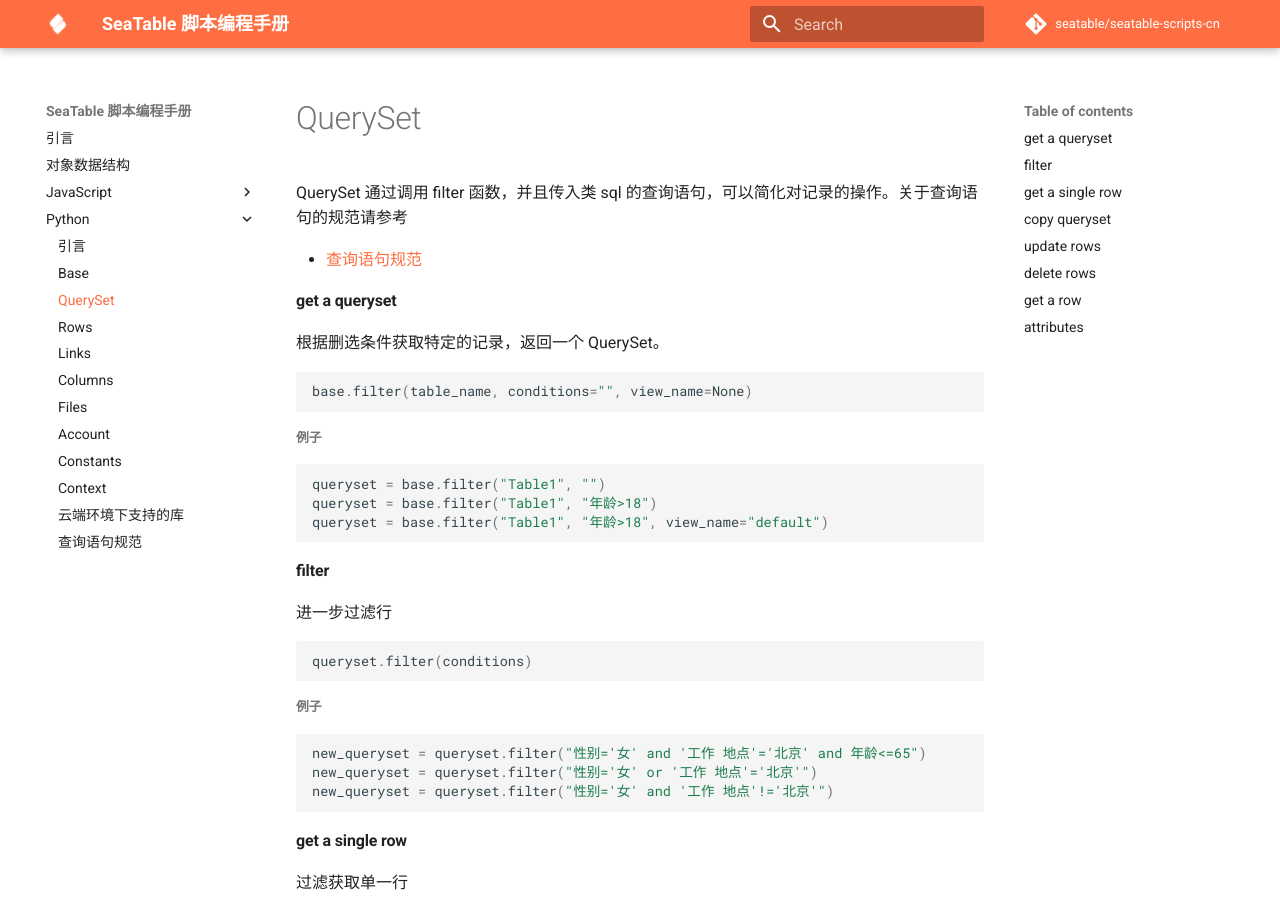
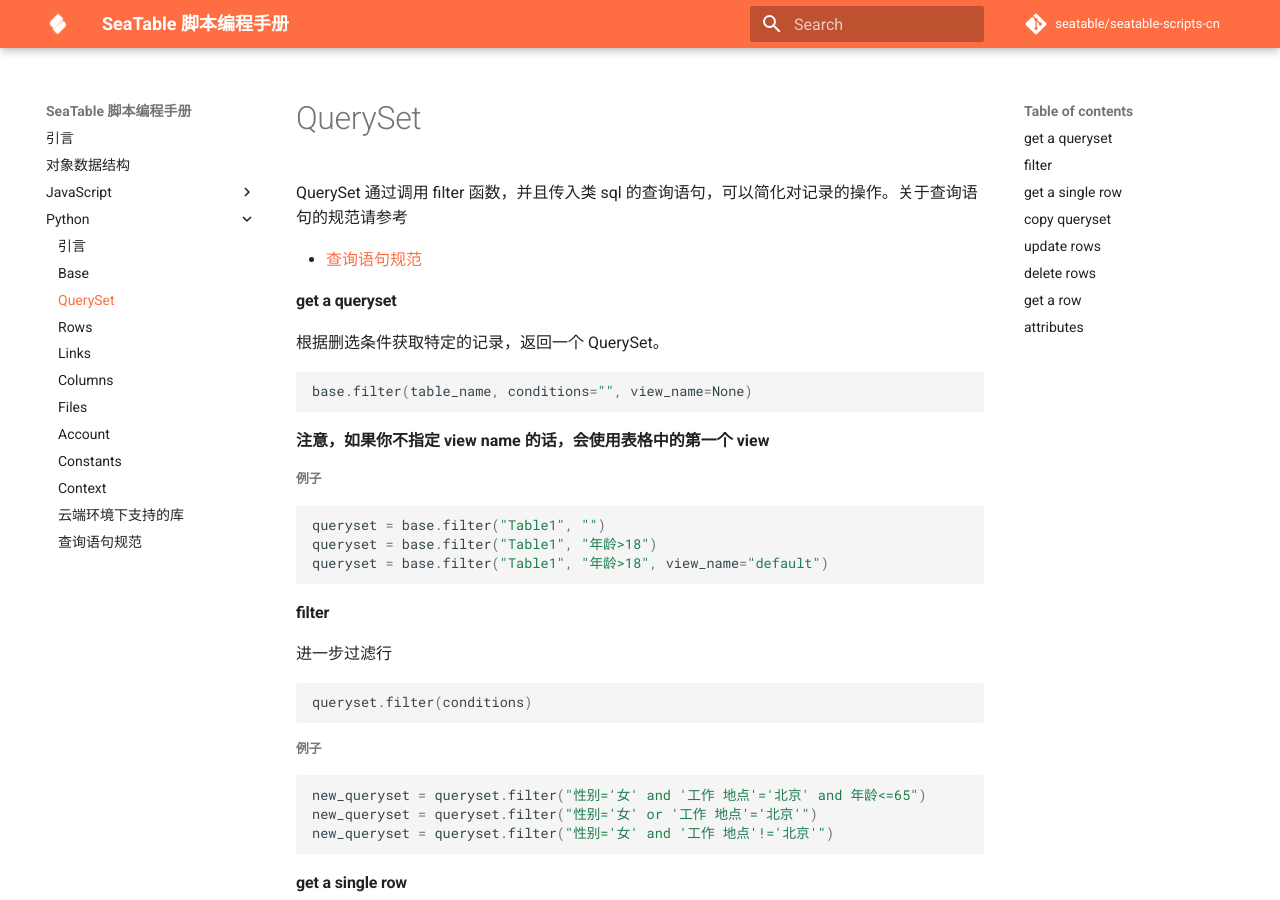
Before and after one commit to seatable/seatable-scripts-cn, an MkDocs documentation site: the page built from manual/python/queryset.md, in a window 1280 px wide and 900 px high. Built offline with MkDocs 1.6.1 and Material for MkDocs 9.7.7, drawn with Linux system fonts in a browser that asks for light colours; comment, search, counter and statistics services are not loaded.

Commit message:
Update queryset.md

````diff
--- a/manual/python/queryset.md
+++ b/manual/python/queryset.md
@@ -11,6 +11,9 @@
 ```python
 base.filter(table_name, conditions="", view_name=None)
 ```
+
+**注意，如果你不指定 view name 的话，会使用表格中的第一个 view**
+
 
 ##### 例子
 
````
